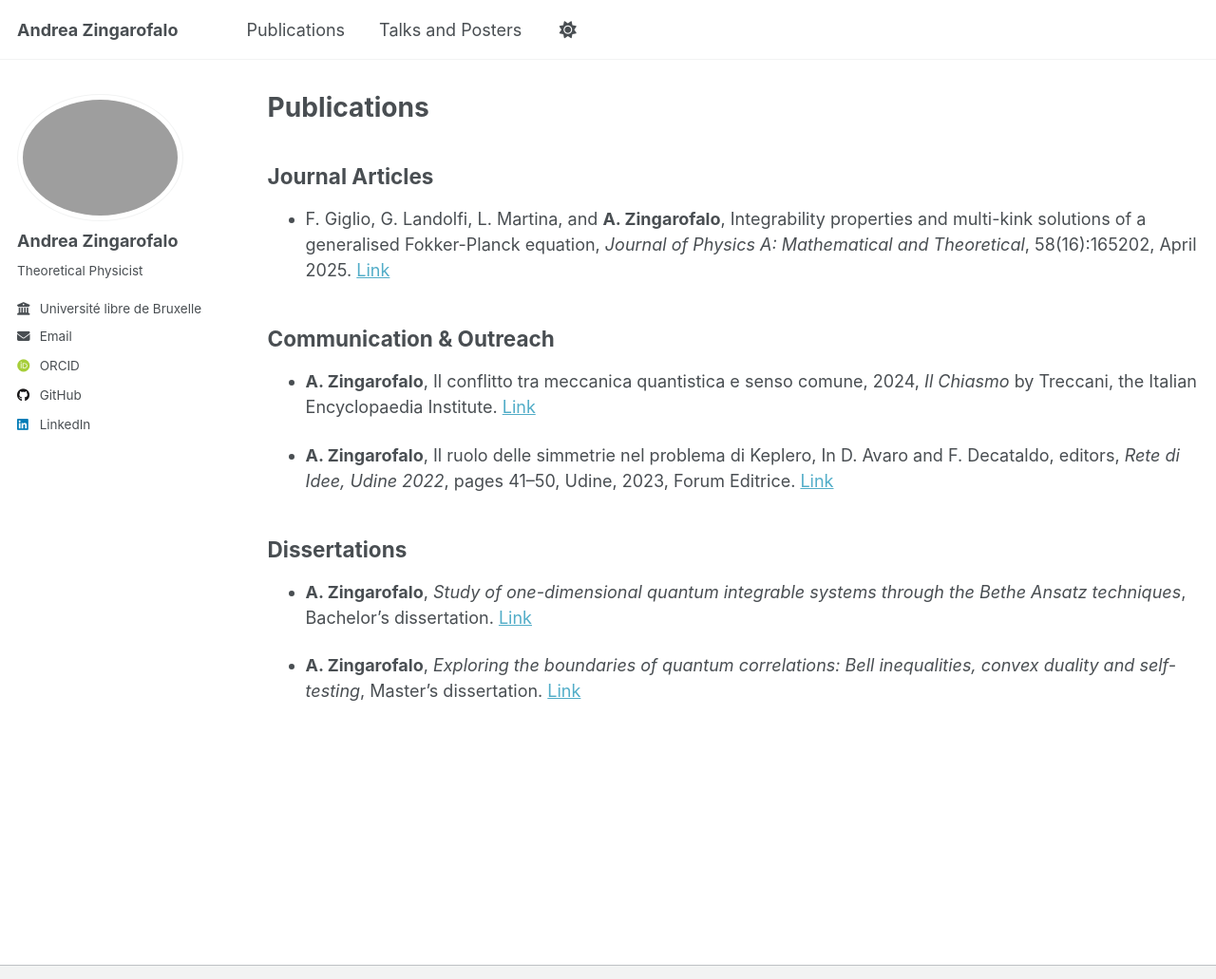
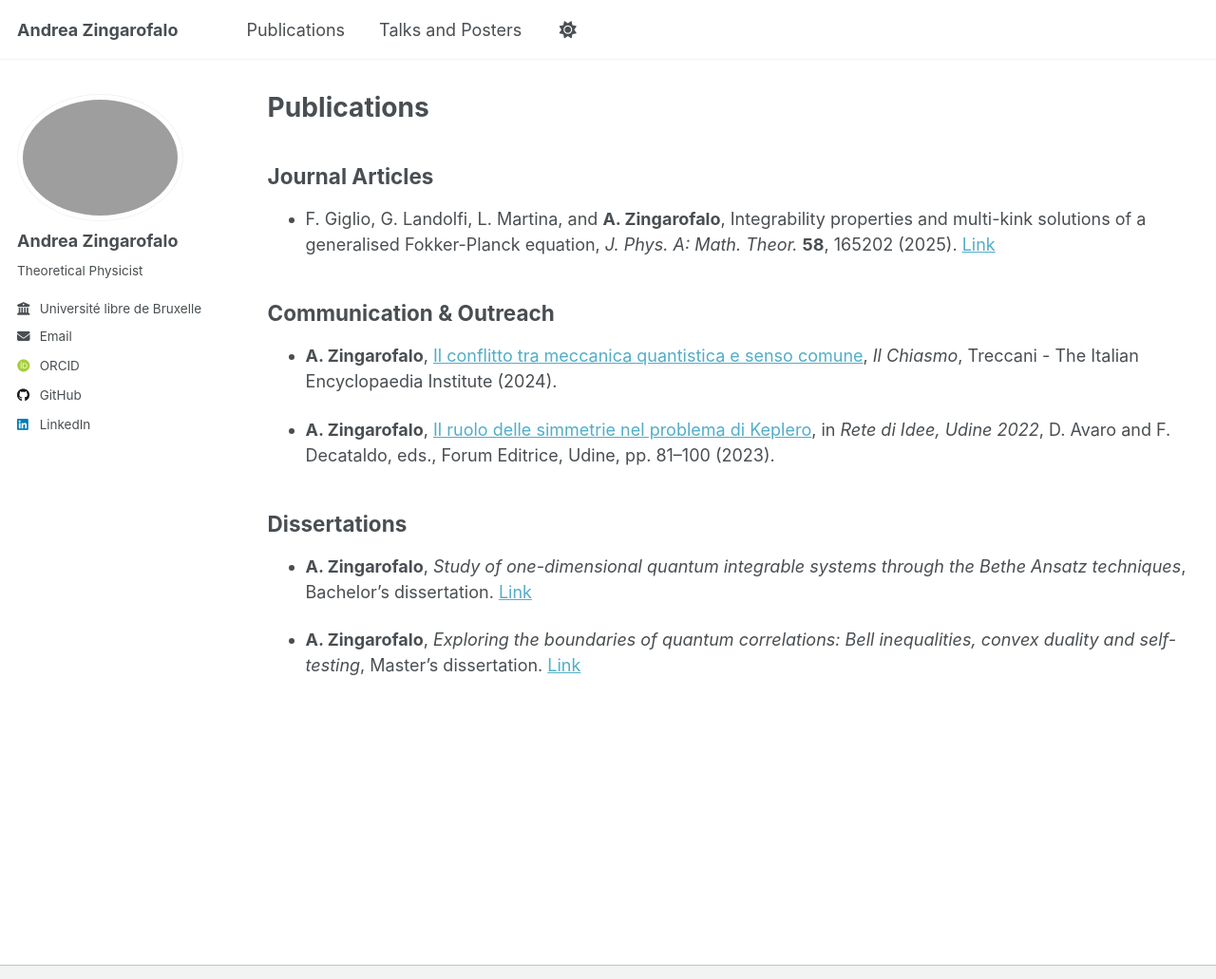
Before and after one commit to andreazingarofalo/andreazingarofalo.github.io, a Jekyll site: the page built from _pages/publications.md, in a window 1280 px wide and 1172 px high, cut to the strip 0-1031 px from the top of the window. Shown: the whole strip at 95% size. Built offline with Jekyll 4.4.1, drawn with Linux system fonts in a browser that asks for light colours; some web fonts are replaced.

Commit message:
Cleaning

```diff
--- a/_pages/publications.md
+++ b/_pages/publications.md
@@ -7,15 +7,15 @@ author_profile: true
 
 ## Journal Articles
 
-- F. Giglio, G. Landolfi, L. Martina, and **A. Zingarofalo**, Integrability properties and multi-kink
-solutions of a generalised Fokker-Planck equation, *Journal of Physics A: Mathematical and
-Theoretical*, 58(16):165202, April 2025. [Link](https://iopscience.iop.org/article/10.1088/1751-8121/adc8e9)
+- F. Giglio, G. Landolfi, L. Martina, and **A. Zingarofalo**, Integrability properties and multi-kink solutions of a generalised Fokker-Planck equation, *J. Phys. A: Math. Theor.* **58**, 165202 (2025). [Link](https://iopscience.iop.org/article/10.1088/1751-8121/adc8e9)
 
 ## Communication & Outreach
 
-- **A. Zingarofalo**, Il conflitto tra meccanica quantistica e senso comune, 2024, *Il Chiasmo* by Treccani, the Italian Encyclopaedia Institute. [Link](https://www.treccani.it/magazine/chiasmo/scienze_naturali_e_tecnologia/54-conflitto/conflitto_zingarofalo_ISUFI.html)
+- **A. Zingarofalo**, [Il conflitto tra meccanica quantistica e senso comune](https://www.treccani.it/magazine/chiasmo/scienze_naturali_e_tecnologia/54-conflitto/conflitto_zingarofalo_ISUFI.html), *Il Chiasmo*, Treccani - The Italian Encyclopaedia Institute (2024).
 
-- **A. Zingarofalo**, Il ruolo delle simmetrie nel problema di Keplero, In D. Avaro and F. Decataldo, editors, *Rete di Idee, Udine 2022*, pages 41–50, Udine, 2023, Forum Editrice. [Link](https://forumeditrice.it/percorsi/scienza-e-tecnica/varia/rete-di-idee?version=open)
+- **A. Zingarofalo**, [Il ruolo delle simmetrie nel problema di Keplero](https://forumeditrice.it/percorsi/scienza-e-tecnica/varia/rete-di-idee?version=open), in *Rete di Idee, Udine 2022*, D. Avaro and F. Decataldo, eds., Forum Editrice, Udine, pp. 81–100 (2023).
+
+
 
 ## Dissertations
 
```
Also changed, not shown: 1 other file.
